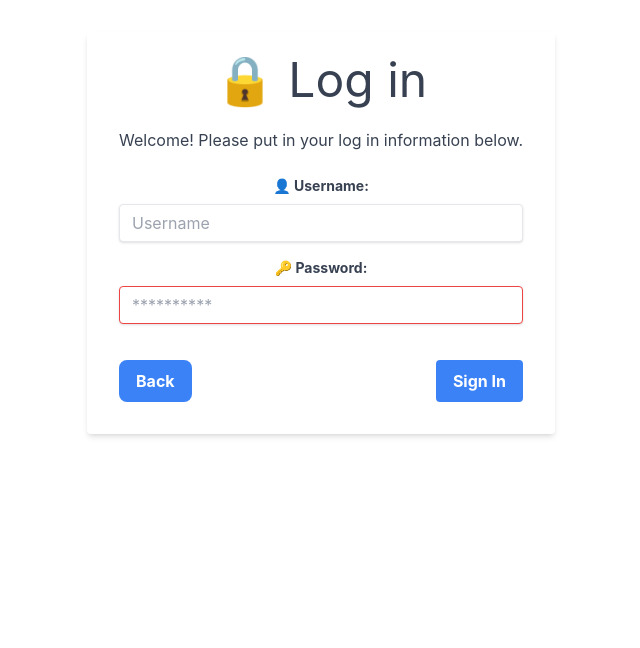
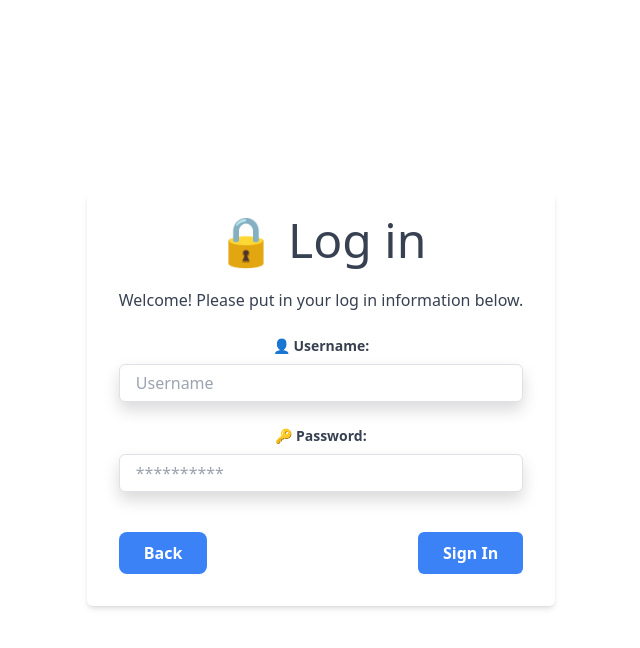
Before and after one commit to CalleTrogen/chatify-app, a React (Vite) app: page /login in a window 1280 px wide. Shown: the top 648 px of the page, without its empty margins (319-959 px from the left). Built offline with nearby package versions, Linux system fonts and the light colour scheme.

Commit message:
alert-change-log-in

```diff
--- a/package.json
+++ b/package.json
@@ -10,7 +10,9 @@
     "preview": "vite preview"
   },
   "dependencies": {
+    "bootstrap": "^5.3.3",
     "react": "^18.3.1",
+    "react-bootstrap": "^2.10.4",
     "react-dom": "^18.3.1",
     "react-router-dom": "^6.26.1"
   },
--- a/src/App.jsx
+++ b/src/App.jsx
@@ -5,6 +5,7 @@ import Register from './comp/Register';
 import Login from './comp/Login';
 import Chat from './comp/Chat';
 import ProtectedRoute from './comp/ProtectedRoute';
+import 'bootstrap/dist/css/bootstrap.min.css';
 
 function App() {
   return (
--- a/src/comp/Home.jsx
+++ b/src/comp/Home.jsx
@@ -4,7 +4,7 @@ import Navbar from './Navbar';
 function Home() {
     return (
         <>
-            <h1 className='text-gray-50 text-7xl font-bold'>
+            <h1 className='text-gray-50 text-7xl font-bold mt-[20vh]'>
                 Welcome to <em>Chatify</em> 💬
             </h1>
 
--- a/src/comp/Login.jsx
+++ b/src/comp/Login.jsx
@@ -1,11 +1,12 @@
 import { useState, useEffect } from "react"
 import { NavLink, useNavigate } from "react-router-dom";
-
+import { Alert } from 'react-bootstrap';
 
 function Login() {
     const [username, setUsername] = useState('');
     const [password, setPassword] = useState('');
     const [isAuthed, setIsAuthed] = useState(false);
+    const [showAlert, setShowAlert] = useState(false);
     const navigate = useNavigate();
     const handleLogin = async () => {
 
@@ -23,7 +24,7 @@ function Login() {
             // Sparar JWT i sessionStorage
             sessionStorage.setItem('jwt', data.token);
             setIsAuthed(true);
-
+            setShowAlert(false);
             // Lyckad inlogg
             setTimeout(() => {
                 navigate('/chat');
@@ -31,12 +32,15 @@ function Login() {
         } else {
             // Hantera fel vid inloggning
             console.log('Log in failed');
+            setShowAlert(true);
         }
     };
 
+
+
     return (
         <div className="flex flex-row justify-center">
-            <form className="bg-white shadow-md rounded px-8 pt-6 pb-8 mb-4">
+            <form className="bg-white shadow-md rounded px-8 pt-6 pb-8 mb-4 mt-[20vh]">
                 <h1 className="text-5xl text-gray-700">🔒 Log in</h1><br></br>
                 <p className="text-gray-700">Welcome! Please put in your log in information below.</p><br></br>
                 <div className="mb-4">
@@ -73,7 +77,12 @@ function Login() {
                     </button>
                 </div>
             </form>
-            {isAuthed && (<h1 className="text-white font-bold">Du loggas nu in... </h1>)}
+            {isAuthed && (<h1 className="text-white font-bold mt-[30vh]">Du loggas nu in... </h1>)}
+            {showAlert && (
+                <Alert className="w-50 mx-auto" variant="danger">
+                    Username or password couldnt be found
+                </Alert>
+            )}
         </div>
     )
 }
```
Also changed, not shown: 1 other file (tests, documents, lock files or other folders).
